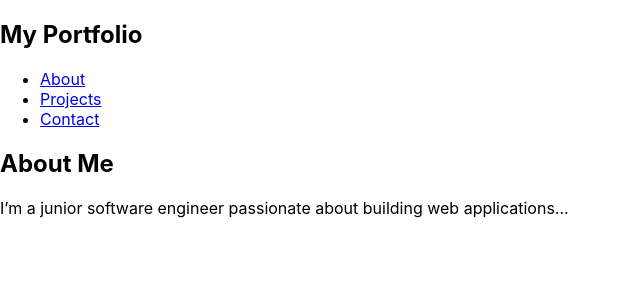
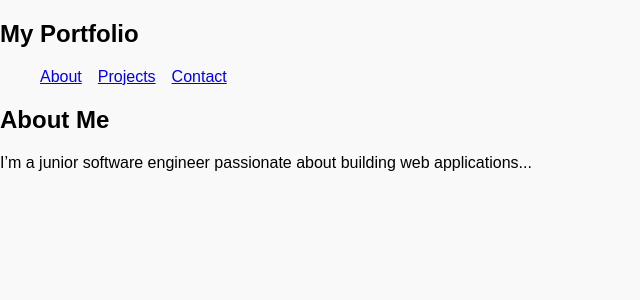
Before and after one commit to SUE2023/Portfolio, a React (Create React App) app in the folder portfolio/: page / in a window 1280 px wide. Shown: the top 300 px of the page, without its empty margins (0-640 px from the left). Built offline with nearby package versions, Linux system fonts and the light colour scheme.

Commit message:
Global Style: App.css

```diff
--- a/portfolio/src/App.css
+++ b/portfolio/src/App.css
@@ -1,38 +1,12 @@
-.App {
-  text-align: center;
+body {
+  font-family: sans-serif;
+  background: #f9f9f9;
+  margin: 0;
+  padding: 0;
 }
 
-.App-logo {
-  height: 40vmin;
-  pointer-events: none;
+nav ul {
+  display: flex;
+  list-style: none;
+  gap: 1rem;
 }
-
-@media (prefers-reduced-motion: no-preference) {
-  .App-logo {
-    animation: App-logo-spin infinite 20s linear;
-  }
-}
-
-.App-header {
-  background-color: #282c34;
-  min-height: 100vh;
-  display: flex;
-  flex-direction: column;
-  align-items: center;
-  justify-content: center;
-  font-size: calc(10px + 2vmin);
-  color: white;
-}
-
-.App-link {
-  color: #61dafb;
-}
-
-@keyframes App-logo-spin {
-  from {
-    transform: rotate(0deg);
-  }
-  to {
-    transform: rotate(360deg);
-  }
-}
```
